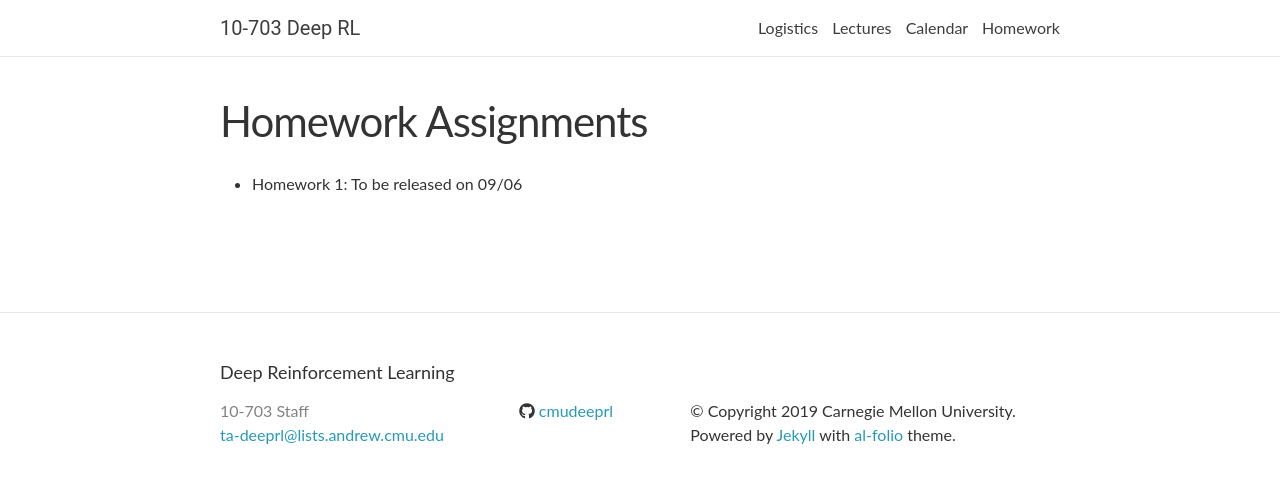
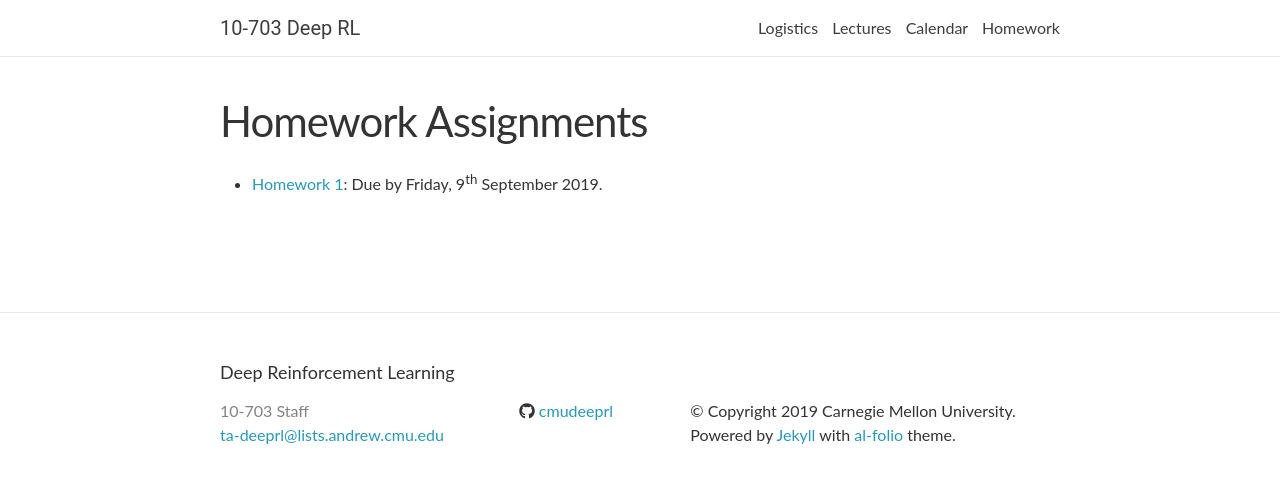
Before and after one commit to cmudeeprl/703website_f19, a Jekyll site: the page built from _pages/homework.md, in a window 1280 px wide. Shown: the top 483 px of the page. Built offline with Jekyll 4.4.1, drawn with Linux system fonts in a browser that asks for light colours; nearby versions of some CDN libraries; comment, search, counter and statistics services are not loaded.

Commit message:
updated homework

```diff
--- a/_pages/homework.md
+++ b/_pages/homework.md
@@ -4,4 +4,4 @@ permalink: /homework/
 title: Homework Assignments
 ---
 
-- Homework 1: To be released on 09/06
+- [Homework 1](https://piazza.com/cmu/fall2019/10703/resources): Due by Friday, 9<sup>th</sup> September 2019.
```
